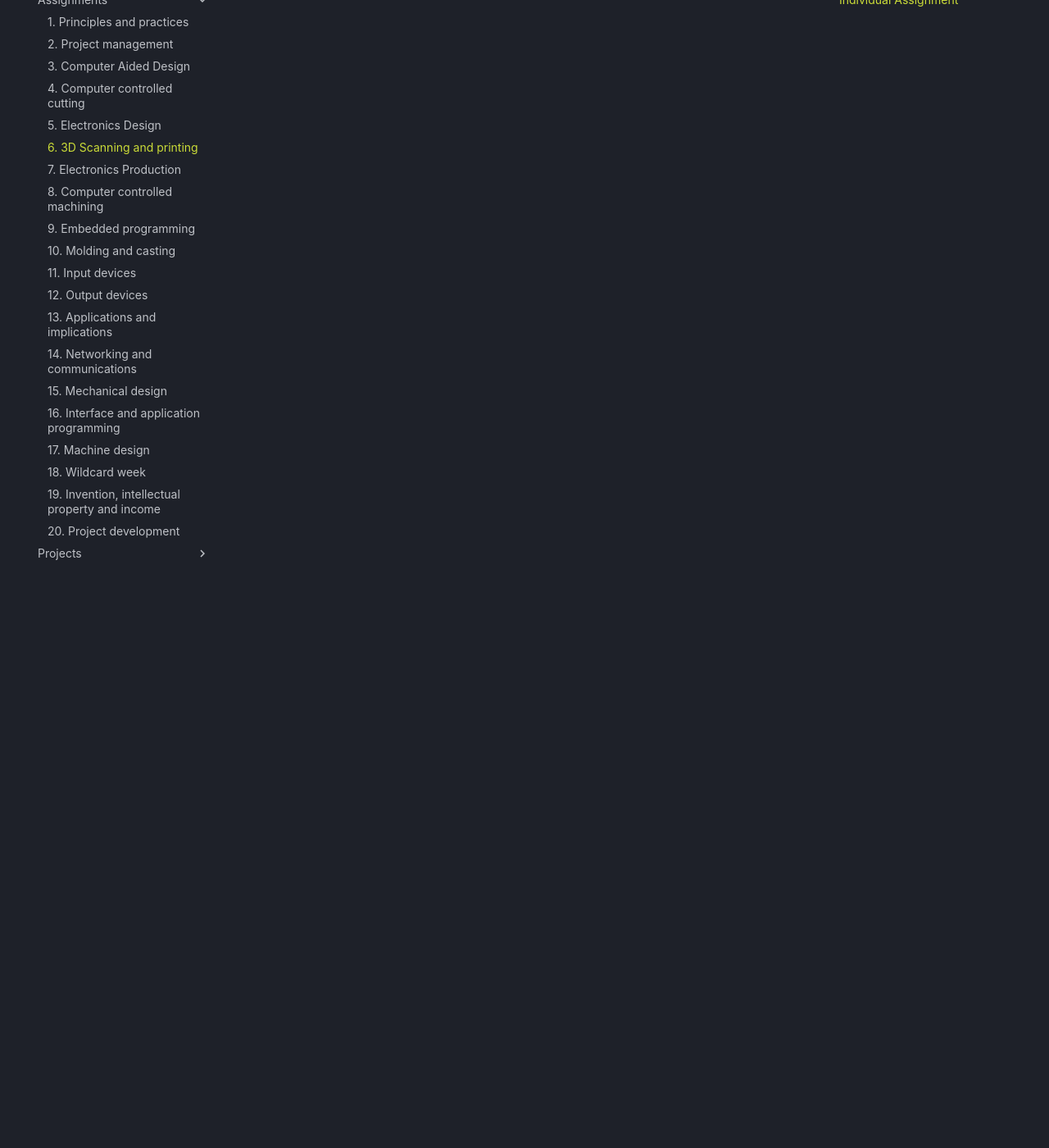
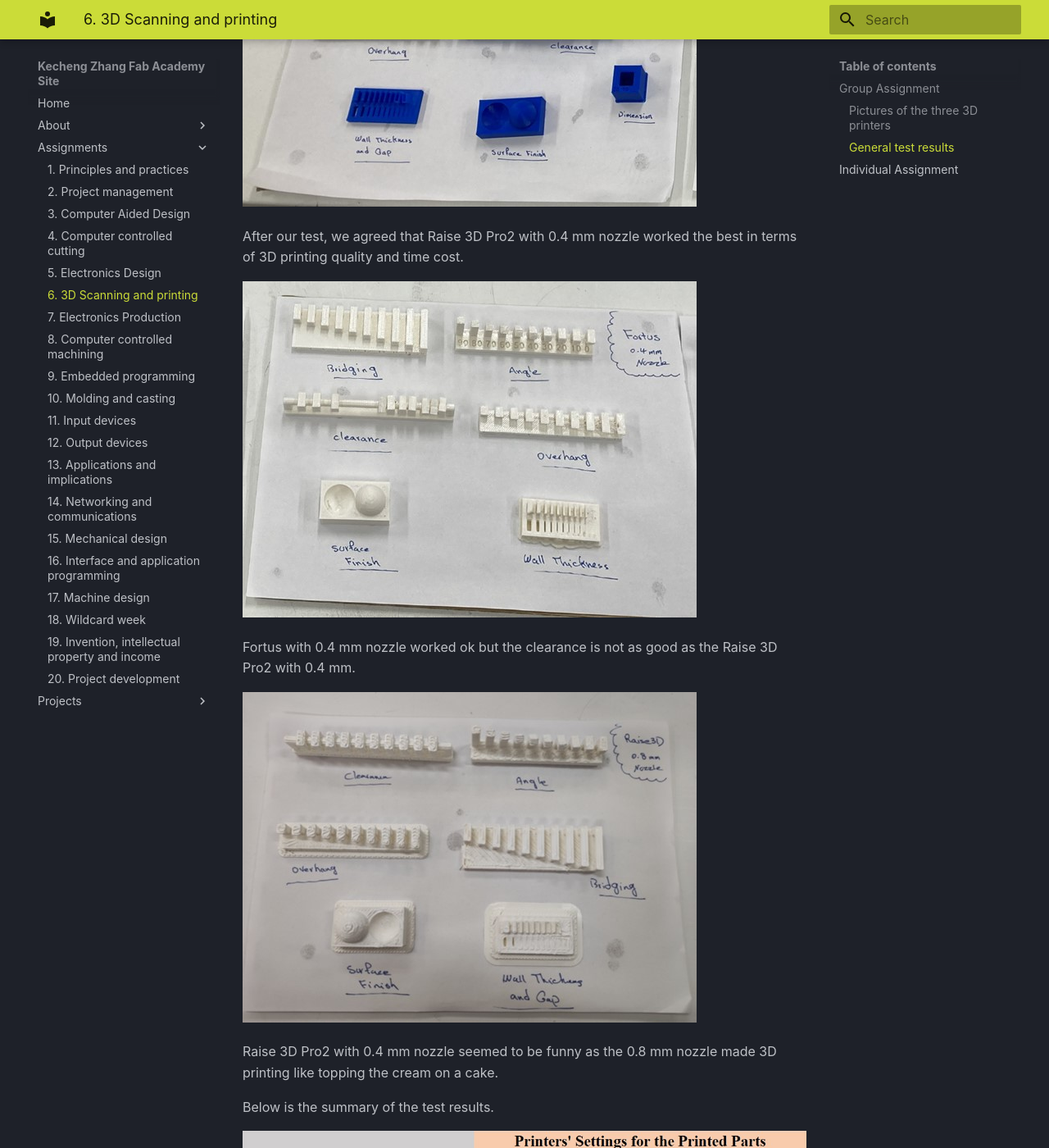
Before and after one commit to kecheeng/example-repository, an MkDocs documentation site: the page built from _docs/assignments/week06.md, in a window 1280 px wide and 1400 px high, scrolled down 2698 px. Shown: the whole window at 82% size. Built offline with MkDocs 1.6.1 and Material for MkDocs 9.7.7, drawn with Linux system fonts in a browser that asks for light colours; some of the changed text lies outside the part shown.

Commit message:
deploying website

```diff
--- a/_docs/assignments/week06.md
+++ b/_docs/assignments/week06.md
@@ -34,6 +34,23 @@ The 8 filaments (or features) we tested:
 ![](../images/3dprint2.jpg)
 ![](../images/3dprint3.jpg)
 
+### General test results
 
+![](../images/3dprint4.jpg)
 
+After our test, we agreed that Raise 3D Pro2 with 0.4 mm nozzle worked the best in terms of 3D printing quality and time cost.
+
+![](../images/3dprint5.jpg)
+
+Fortus with 0.4 mm nozzle worked ok but the clearance is not as good as the Raise 3D Pro2 with 0.4 mm.
+
+![](../images/3dprint6.jpg)
+
+Raise 3D Pro2 with 0.4 mm nozzle seemed to be funny as the 0.8 mm nozzle made 3D printing like topping the cream on a cake.
+
+Below is the summary of the test results.
+
+![](../images/3dprint7.jpg)
+
+Thus, we determined the **Raise 3D Pro2 with 0.4 mm** the best if we intend to make individual 3D printing. Unless with specific purpose, we would better not use the 0.8 mm nozzle.
 ## Individual Assignment
```
Also changed, not shown: _docs/images/3dprint4.jpg (added), _docs/images/3dprint5.jpg (added), _docs/images/3dprint6.jpg (added), _docs/images/3dprint7.jpg (added), 1 other file.
